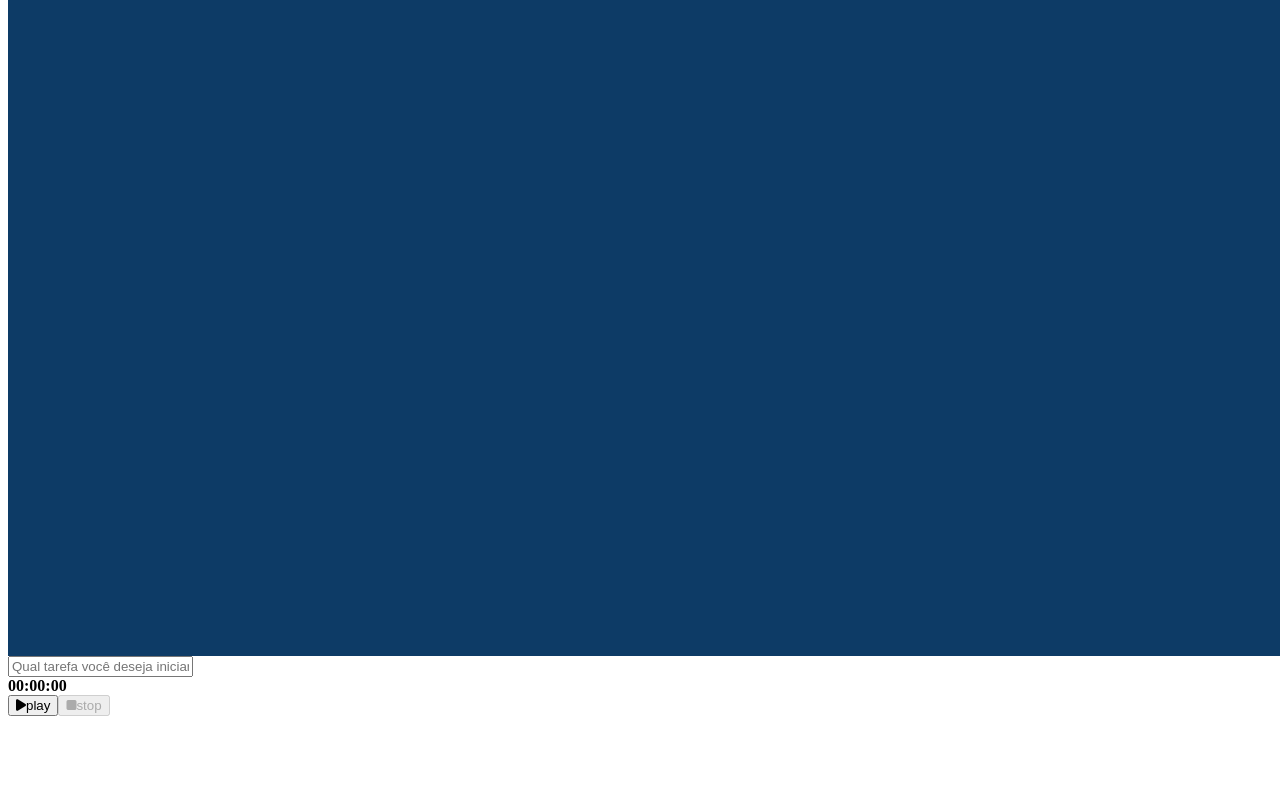
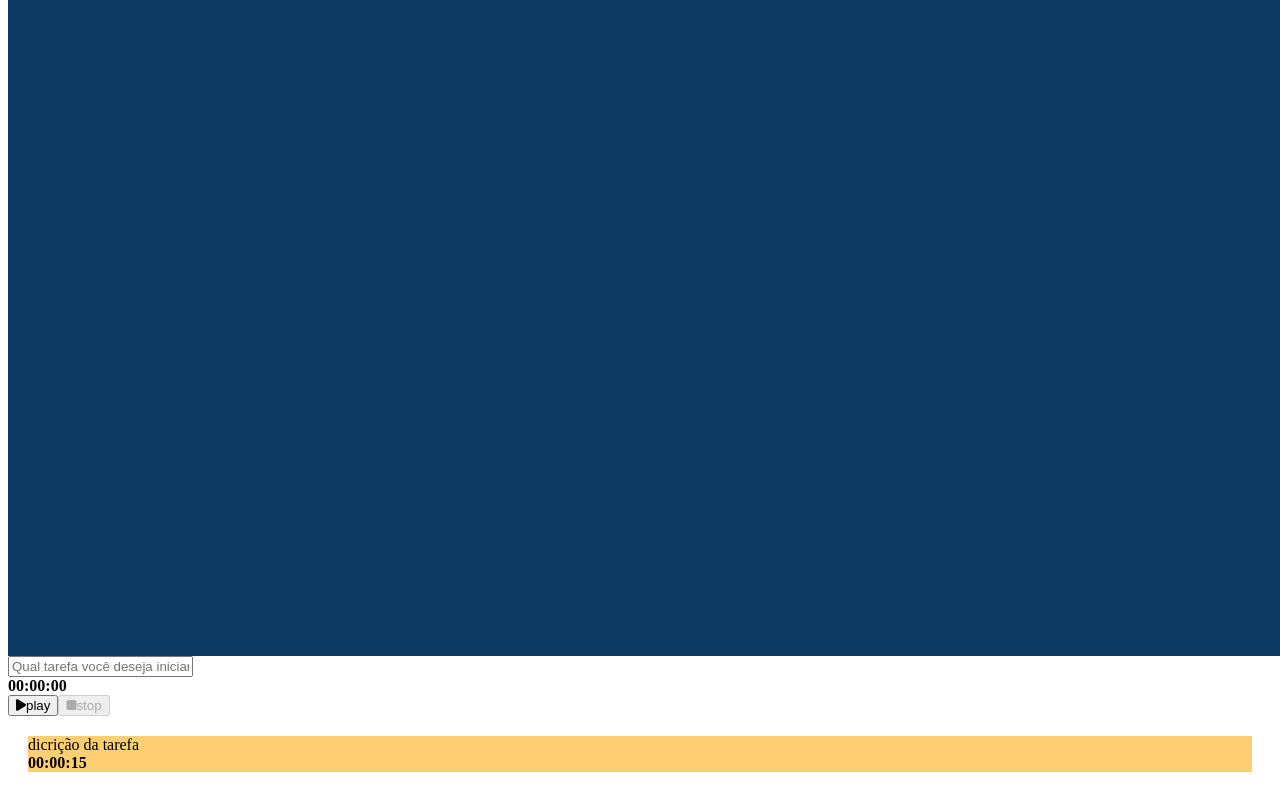
Before and after one commit to matheusrobertodasilva/alura-tracker, a Vue app: page / in a window 1280 px wide. Shown: the part 664-1464 px from the top of the page. Before the commit the page ends 1388 px from the top, so only its background shows below. Built offline with nearby package versions, Linux system fonts and the light colour scheme; the HTML template or start-up script is replaced by a standard one.

Commit message:
Criação do componente 'Tarefa'

```diff
--- a/src/App.vue
+++ b/src/App.vue
@@ -5,6 +5,9 @@
     </div>
     <div class="column is-three-quarter">
       <Formulario />
+      <div class="list">
+        <Tarefa />
+      </div>
     </div>
   </main>
 </template>
@@ -13,16 +16,20 @@
 import { defineComponent } from 'vue';
 import BarraLateral from './components/BarraLateral.vue';
 import Formulario from './components/Formulario.vue';
+import Tarefa from './components/Tarefa.vue';
 
 export default defineComponent({
   name: 'App',
   components :{
     BarraLateral,
     Formulario,
+    Tarefa
   }
 });
 </script>
 
 <style>
-
+.list {
+  padding: 1.25rem;
+}
 </style>
--- a/src/components/Cronometro.vue
+++ b/src/components/Cronometro.vue
@@ -14,7 +14,7 @@
         name: 'CronometroI',
         props:{
             tempoEmSegundos:{
-                type:Number,
+                type: Number,
                 default:0
             }
         },
--- /dev/null
+++ b/src/components/Tarefa.vue
@@ -0,0 +1,32 @@
+<template>
+    <div class="box has-text-weight-bold">
+        <div class="columns">
+            <div class="column is-7">
+                dicrição da tarefa
+            </div>
+            <div class="column">
+                <Cronometro tempoEmSegundos="15"/>
+            </div>
+        </div>
+    </div>
+</template>
+
+<script lang="ts">
+
+import { defineComponent } from 'vue';
+import Cronometro from './Cronometro.vue';
+
+export default defineComponent({
+    name: 'TarefaI',
+    components: {
+        Cronometro,
+    }
+})
+
+</script>
+
+<style scoped>
+.box {
+    background:#fdcf72;
+}
+</style>
```
